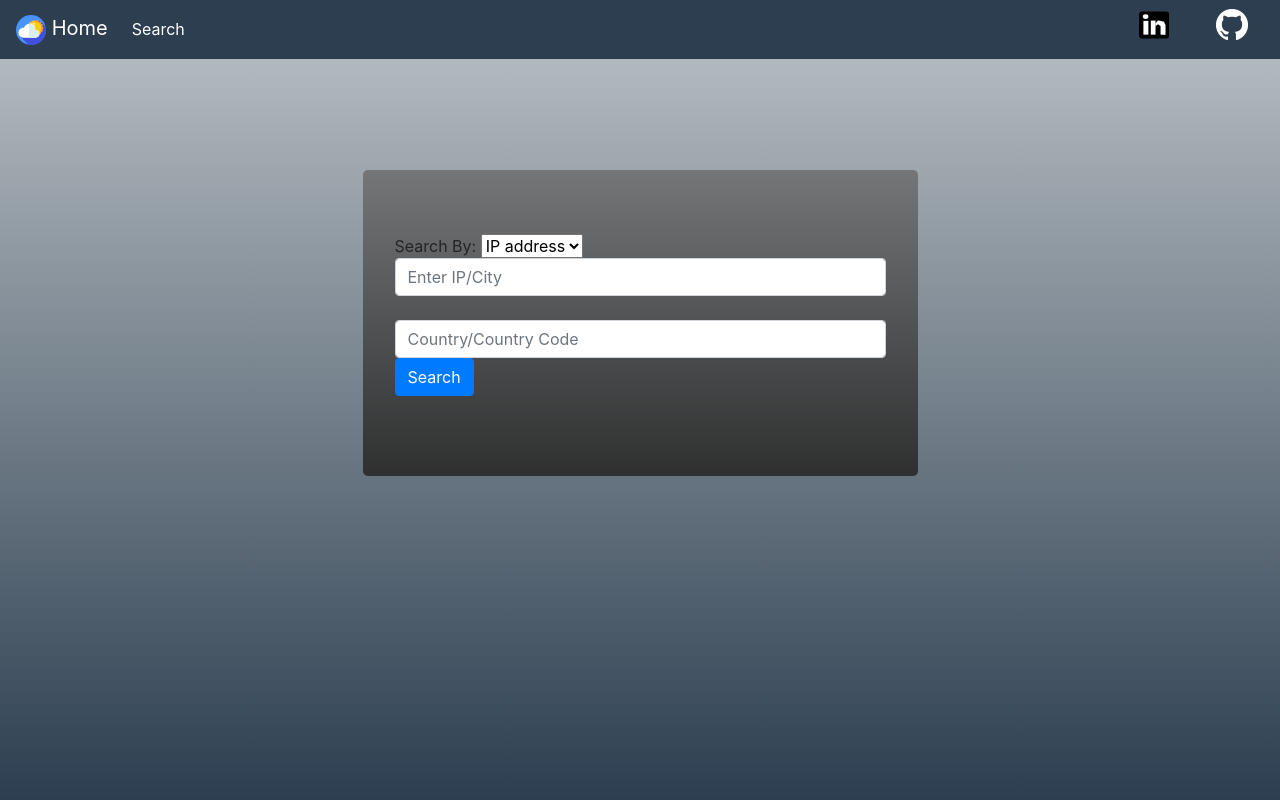
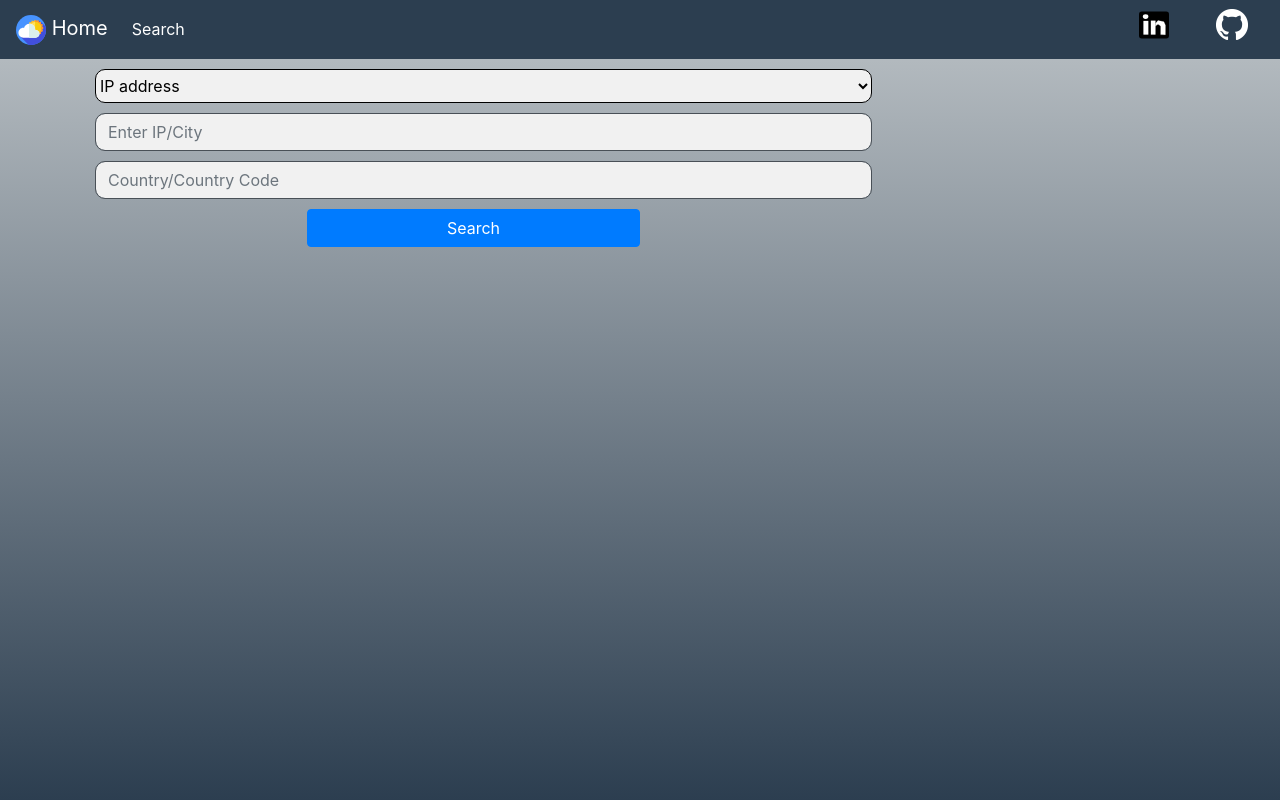
Before and after one commit to sukanta-27/OneStopWeather, a Flask app: page /search in a window 1280 px wide. Run offline with Flask 2, Linux system fonts and the light colour scheme; some libraries are stand-ins or nearby versions.

Commit message:
Add css of form input fields

```diff
--- a/static/style.css
+++ b/static/style.css
@@ -6,6 +6,7 @@ body {
 }
 
 .wrapper {
+    position: relative;
     display: flex;
     flex-direction: column;
     min-height: 100vh;
@@ -13,6 +14,7 @@ body {
         to bottom, #bdc3c7, #2c3e50
     );
 }
+
 
 .weatherResult {
     display: flex;
@@ -49,13 +51,6 @@ body {
     font-size: 600;
 }
 
-.jumbotron {
-    margin-top: 10%;
-    width: 50%;
-    background-image: linear-gradient(
-        to bottom, rgba(0,0,0,0.5), rgba(0, 0, 0, 0.8)
-    );
-}
 .navbar {
     position: relative;
     background-color: #2c3e50 !important;
@@ -86,3 +81,29 @@ ul li a {
 #linkedinLink a {
     text-decoration: none;
 }
+
+
+
+.textField {
+    width: 70%;
+    border: 1px solid;
+    margin: 0px 0px 10px 10px;
+    background-color: #f1f1f1;
+    border-radius: 10px;
+}
+
+select {
+    width: 70%;
+    border: 1px solid;
+    margin: 10px 10px 10px 10px;
+    background-color: #f1f1f1;
+    border-radius: 10px;
+    padding-top: 5px;
+    padding-bottom: 5px;
+}
+
+.searchButton {
+    margin-left: 20%;
+    margin-bottom: 10px;
+    width: 30%;
+}
--- a/templates/search.html
+++ b/templates/search.html
@@ -2,21 +2,18 @@
 
 {% block content %}
     <div class="container">
-        <div class="container jumbotron">
+        <div class="form_container">
             <form method="POST" class="form">
                 <div class="form-group">
-                    Search By:
                     <select name='modeOfSearch' class="dropdown">
                         <option value="IP">IP address</option>
                         <option value="City">City</option>
                         <option value="Zip">Zip Code</option>
                     </select>
                     <input type="text" placeholder="Enter IP/City" class="textField form-control" name='searchItem', required='true'>
-                    <br>
                     <input type="text" placeholder="Country/Country Code" class="textField form-control" name='country'>
-                    <input type="submit" value="Search" class="btn btn-primary">
+                    <input type="submit" value="Search" class="btn btn-primary searchButton">
                 </div>
-
             </form>
         </div>
     </div>
```
